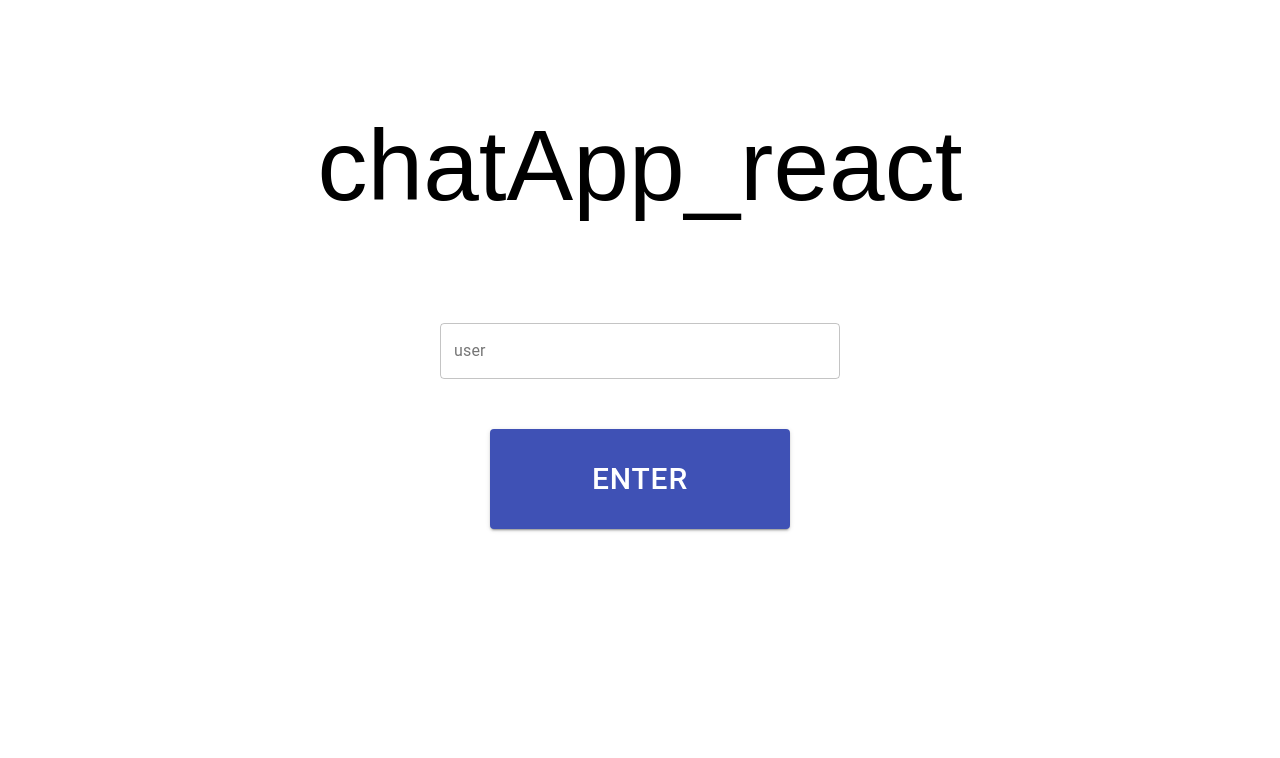
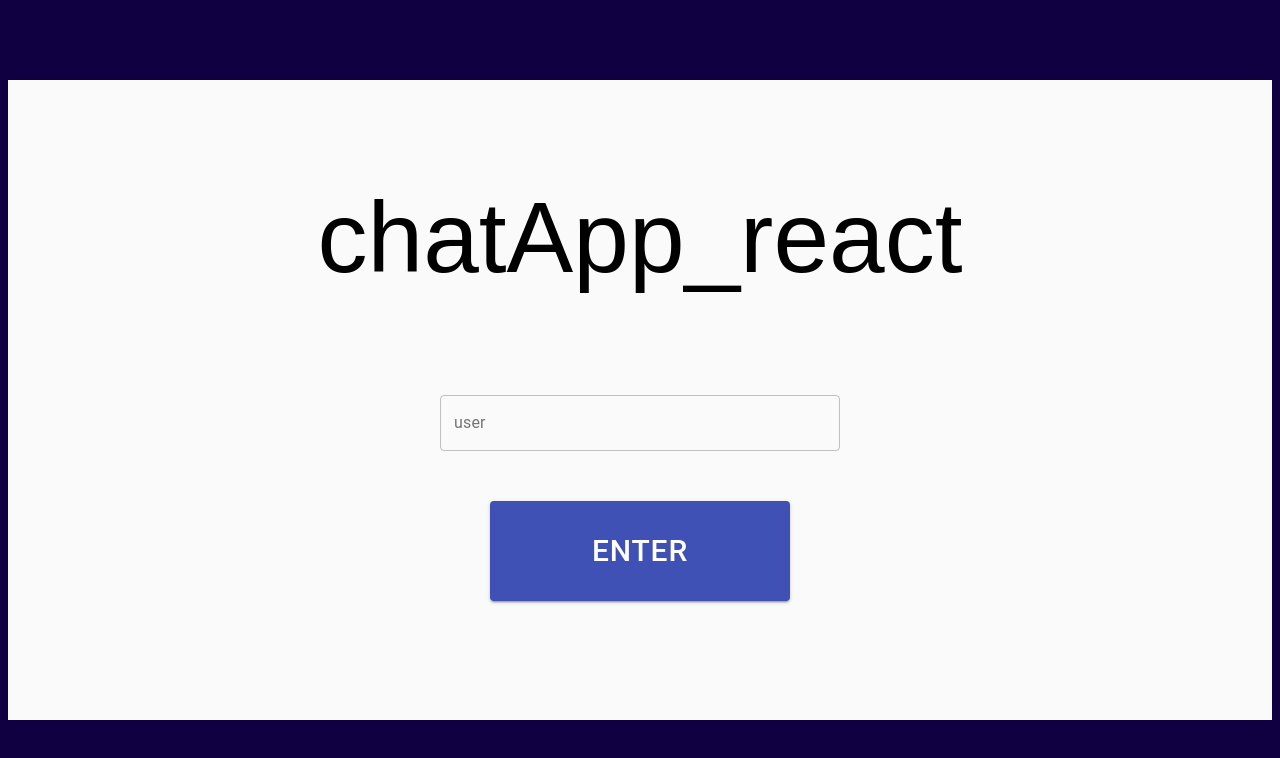
Before and after one commit to barrystone/chatApp_react, a React app in the folder client/: page / in a window 1280 px wide. Shown: the top 758 px of the page. Built offline with nearby package versions, Linux system fonts and the light colour scheme.

Commit message:
[update] optimized app UI

```diff
--- a/client/src/App.js
+++ b/client/src/App.js
@@ -6,7 +6,6 @@ import ReactDOM from "react-dom";
 
 import "./index.css";
 
-import Chat from "./Chat";
 import LandingPage from "./LandingPage";
 
 const App = () => <LandingPage />;
--- a/client/src/Chat.js
+++ b/client/src/Chat.js
@@ -1,6 +1,5 @@
 import React from "react";
 import { ApolloClient, InMemoryCache, ApolloProvider } from "@apollo/client";
-import { Container } from "@material-ui/core";
 
 import Messages from "./Messages";
 
@@ -12,9 +11,9 @@ const client = new ApolloClient({
 const Chat = ({ user, outChat }) => (
   <ApolloProvider client={client}>
     <>
-      <Container>
+      <div className="chat-wrap">
         <Messages user={user} outChat={() => outChat()} />
-      </Container>
+      </div>
     </>
   </ApolloProvider>
 );
--- a/client/src/LandingPage.js
+++ b/client/src/LandingPage.js
@@ -22,12 +22,13 @@ const LandingPage = () => {
   };
 
   return !inChat ? (
+    <div className="landing-wrap">
       <Grid container justify="center">
         <Grid container direction="column" justify="center" alignItems="center">
           <Grid item>
-          <div className="wrap">
+            {/* <div className="wrap"> */}
             <div className="appName">chatApp_react</div>
-          </div>
+            {/* </div> */}
           </Grid>
           <Grid item>
             <TextField
@@ -61,6 +62,7 @@ const LandingPage = () => {
           </Grid>
         </Grid>
       </Grid>
+    </div>
   ) : (
     <Chat user={user} outChat={() => outChat()} />
   );
--- a/client/src/Messages.js
+++ b/client/src/Messages.js
@@ -1,7 +1,7 @@
 import React, { useEffect } from "react";
 import { useQuery, gql } from "@apollo/client";
 import Identicon from "react-identicons";
-import { Grid, Button } from "@material-ui/core";
+import { Grid } from "@material-ui/core";
 
 import InputBox from "./inputBox";
 
@@ -48,7 +48,12 @@ const Messages = ({ user, outChat }) => {
                         <div className="userName">{messageUser}</div>
                       </Grid>
                       <Grid item>
-                        <div className="chatBox">
+                        <div
+                          className="chatBox"
+                          style={{
+                            maxWidth: screen.width * 0.7,
+                          }}
+                        >
                           <p>{content}</p>
                         </div>
                       </Grid>
--- a/client/src/index.css
+++ b/client/src/index.css
@@ -1,11 +1,22 @@
 body {
   font-family: Arial, Helvetica, sans-serif;
+  background-color: rgb(0, 0, 0);
+  background-color: rgb(16, 0, 66);
 }
 
-.wrap {
-  /* height: 100%; */
-  /* width: 100%; */
-  /* background-color: aquamarine; */
+.landing-wrap {
+  margin-top: 10vh;
+  height: 80vh;
+  background-color: rgb(250, 250, 250);
+}
+
+.chat-wrap {
+  background-color: rgb(250, 250, 250);
+  padding: 0 2vw;
+  width: 86vw;
+  margin: 0 auto;
+  /* border-left: solid 3vw rgb(16, 0, 66); */
+  /* border-right: solid 3vw rgb(16, 0, 66); */
 }
 .appName {
   font-size: 100px;
@@ -24,12 +35,12 @@ body {
   font-size: 18px;
   display: inline-block;
   margin: 10px 0;
+  word-break: break-all;
 }
 
 .userName {
   text-align: center;
   font-size: 14px;
-  /* max-width: 10px; */
   display: block;
   width: 40px;
   word-break: break-all;
@@ -39,7 +50,10 @@ body {
 .inputBox {
   position: fixed;
   bottom: 10px;
-  width: 100%;
+
+  /* margin: 0 1.5%; */
+  width: 88vw;
+  /* transform: translateX(1.8%); */
 }
 
 .textBox {
```
Lines whose indentation alone changed are shown as unchanged.
